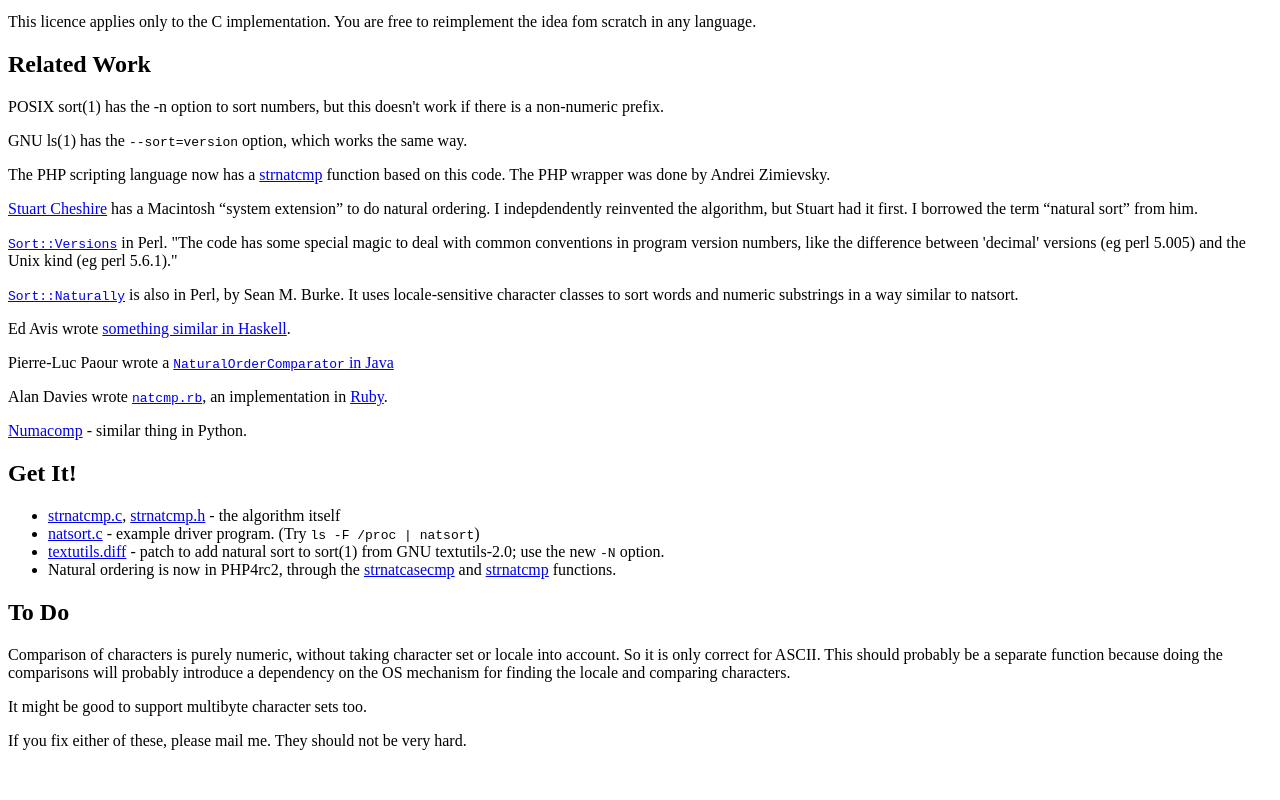
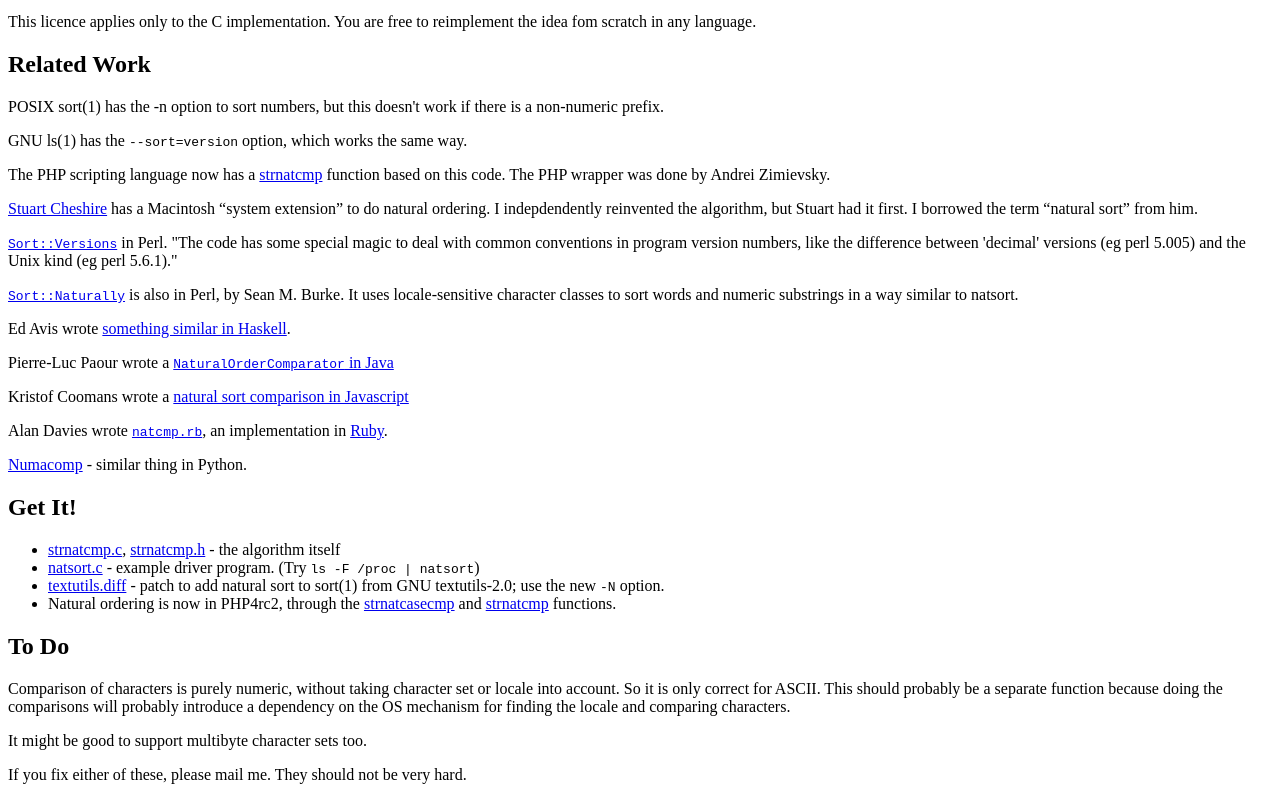
Before and after one commit to sourcefrog/natsort, a plain HTML site: page index.html in a window 1280 px wide. Shown: the part 1009-1809 px from the top of the page. Before the commit the page ends 1775 px from the top, so only its background shows below. Drawn offline with Linux system fonts and the light colour scheme.

Commit message:
add version in javascript
darcs-hash:20051006033052-85818-8871cd1402f9856fd9b18d03539e847b7a06abe4

```diff
--- a/index.html
+++ b/index.html
@@ -153,6 +153,8 @@ reimplement the idea fom scratch in any language.
     href="http://pierre-luc.paour.9online.fr/NaturalOrderComparator.java"><tt>NaturalOrderComparator</tt>
     in Java</a>
 
+    <p>Kristof Coomans wrote a <a href="natcompare.js">natural sort comparison in Javascript</a></p>
+
     <p>Alan Davies wrote
     <a href="natcmp.rb"><tt>natcmp.rb</tt></a>,
      an implementation in <a
```
